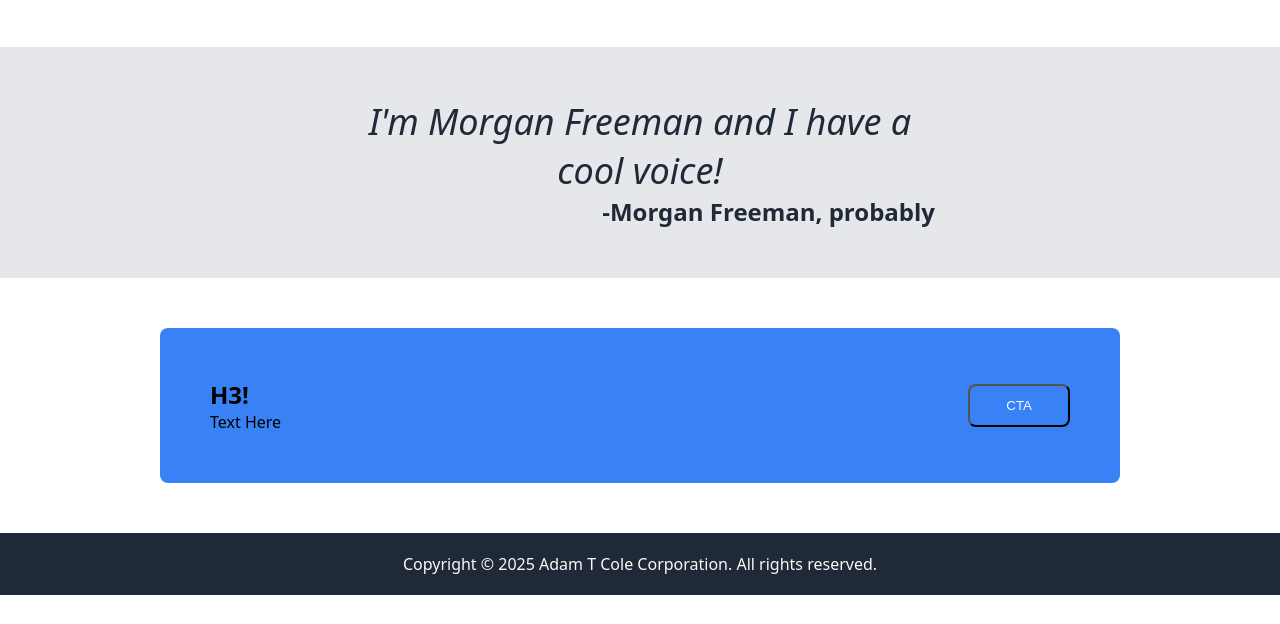
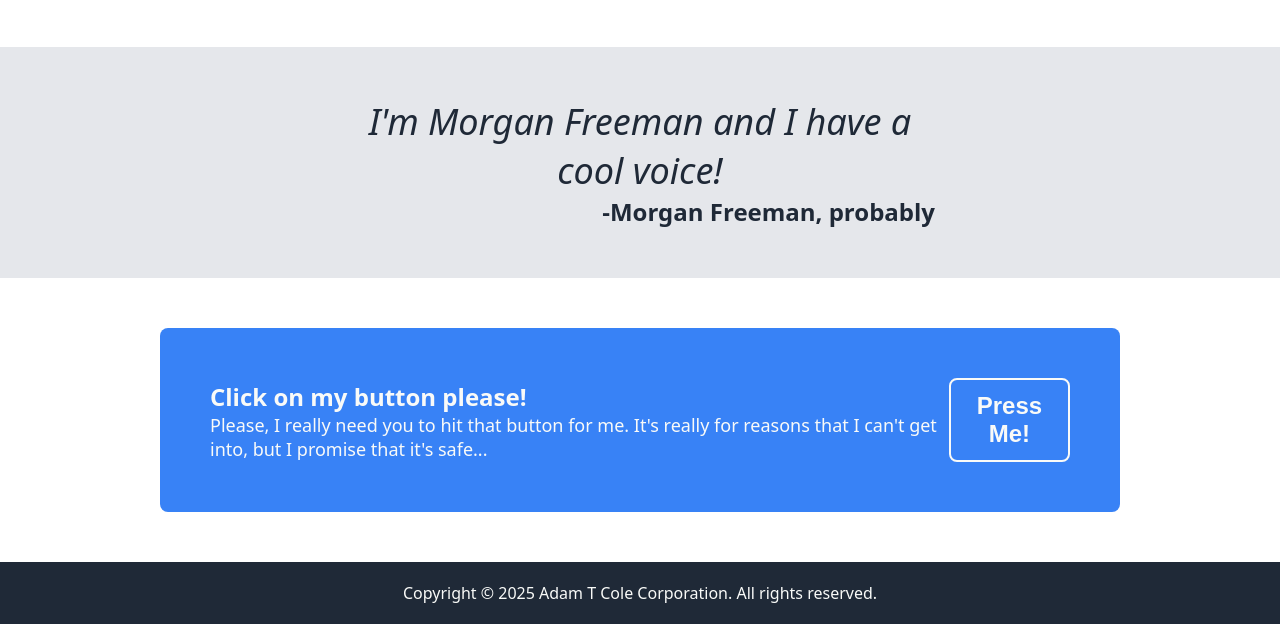
Before and after one commit to adamthomascole/landing-page, a plain HTML site: page index.html in a window 1280 px wide. Shown: the part 702-1326 px from the top of the page. Before the commit the page ends 1297 px from the top, so only its background shows below. Drawn offline with Linux system fonts and the light colour scheme.

Commit message:
a couple of last-second things I couldn't leave undone

```diff
--- a/index.html
+++ b/index.html
@@ -76,15 +76,15 @@
     <div class="block-four">
         <div class="cta-text">
             <div class='cta-callout'>
-                <h3>H3!</h3>
+                <h3>Click on my button please!</h3>
             </div>
             <div class="cta-caption">
-                Text Here
+                Please, I really need you to hit that button for me. It's really for reasons that I can't get into, but I promise that it's safe...
             </div>
         </div>
         <div class="cta-action">
             <a class="link" href="index.html">
-                <button class="cta-button">CTA</button>
+                <button class="cta-button"><strong>Press Me!</strong></button>
             </a>
         </div>
     </div>
--- a/style.css
+++ b/style.css
@@ -105,18 +105,21 @@ header {
     padding: 50px;
     width: 75%;
     margin: 50px auto;
+    color: #f9faf8;
+    font-size: 18px;
 }
 
 .cta-text h3 {
     font-size: 24px;
+    color: #f9faf8;
 }
 
-.cta-button button {
+.cta-action button {
     background-color: transparent;
     color: #f9faf8;
     border: 2px solid #f9faf8;
-    padding: 10px 20px;
-    font-size: 18px;
+    padding: 12px 24px;
+    font-size: 24px;
     cursor: pointer;
     border-radius: 8px;
 }
```
